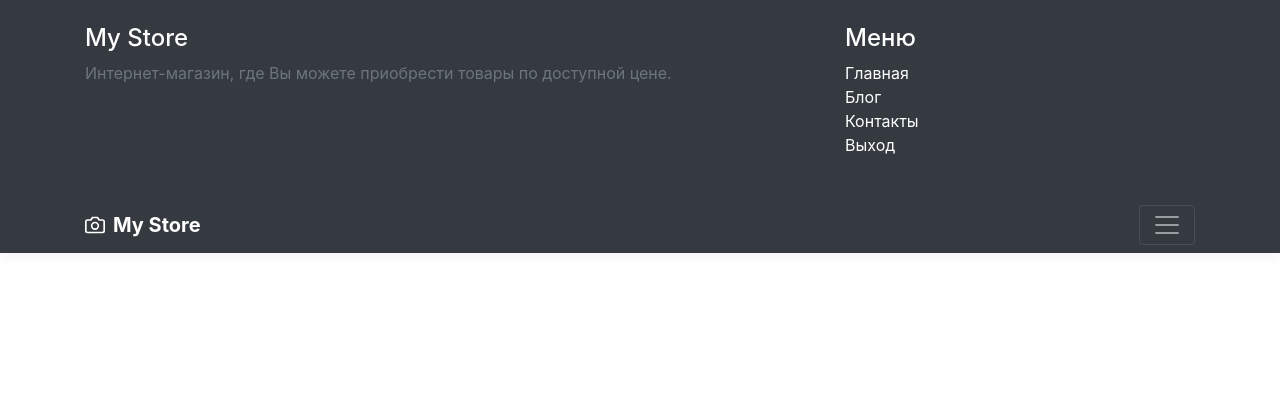
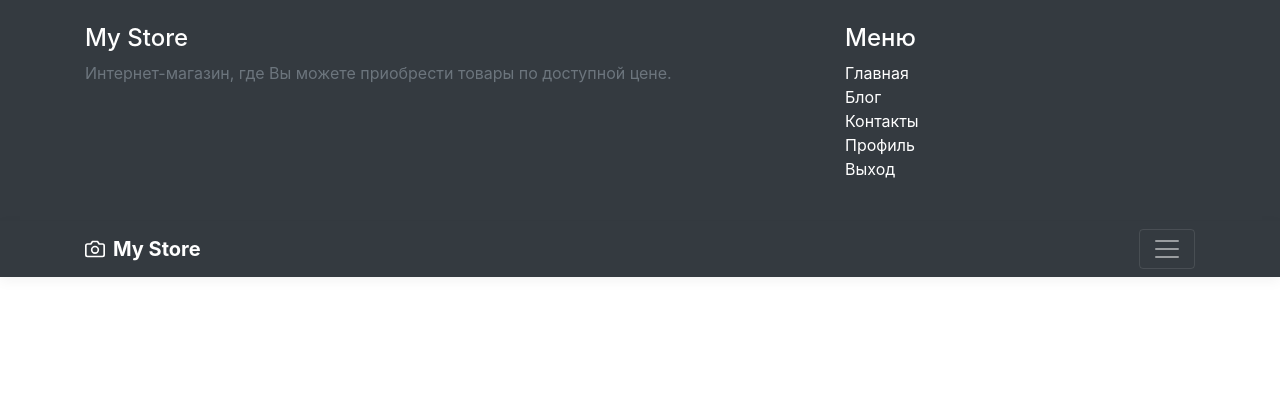
Before and after one commit to ilnurhub/my_store, a Django app: page /blog/create/ in a window 1280 px wide, after a click that opens the changed part. Shown: the top 420 px of the page. Run offline with Django 4.2, Linux system fonts and the light colour scheme; the visitor is signed in with stand-in values (Sample User, id 1); some libraries are stand-ins or nearby versions.

Commit message:
added button Профиль

```diff
--- a/catalog/templates/catalog/includes/inc_main_menu.html
+++ b/catalog/templates/catalog/includes/inc_main_menu.html
@@ -5,6 +5,7 @@
         <li><a href="{% url 'blog:list' %}" class="text-white">Блог</a></li>
         <li><a href="{% url 'catalog:contacts' %}" class="text-white">Контакты</a></li>
         {% if user.is_authenticated %}
+        <li><a href="{% url 'users:profile' %}" class="text-white">Профиль</a></li>
         <li><a href="{% url 'users:logout' %}" class="text-white">Выход</a></li>
         {% else %}
         <li><a href="{% url 'users:login' %}" class="text-white">Вход</a></li>
```
